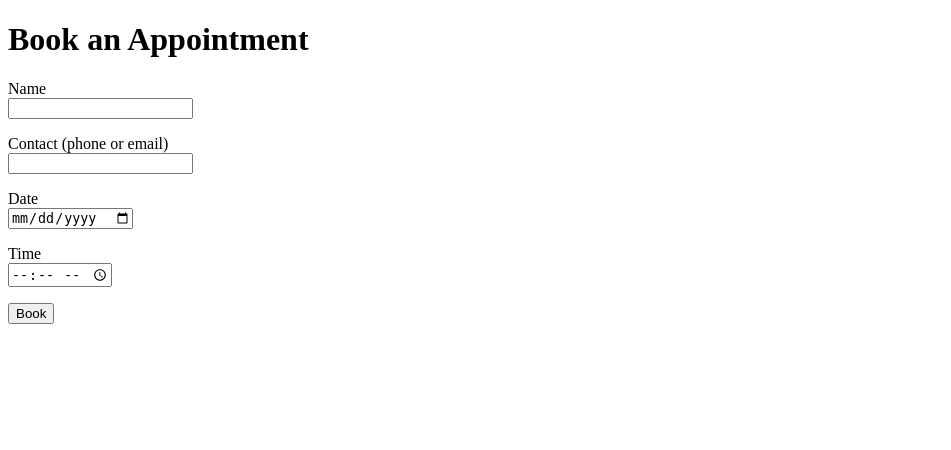
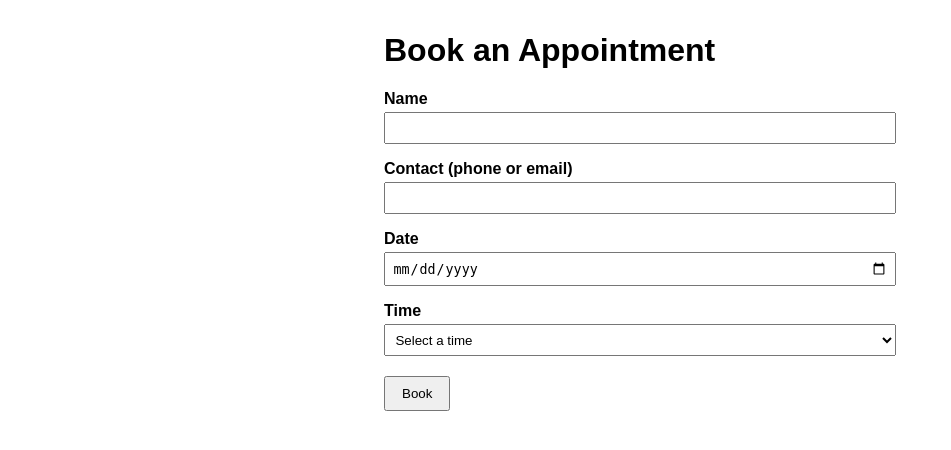
Before and after one commit to soitirakis/patient-scheduler, a Flask app: page /book in a window 1280 px wide. Shown: the top 450 px of the page, without its empty margins (0-951 px from the left). Run offline with Flask 3, Linux system fonts and the light colour scheme.

Commit message:
Add patient booking form with double-booking prevention
Co-Authored-By: Claude Opus 4.8 (1M context) <noreply@anthropic.com>

```diff
--- a/app.py
+++ b/app.py
@@ -1,8 +1,17 @@
 import os
+from datetime import date, datetime
 from io import BytesIO
 
 import qrcode
-from flask import Flask, redirect, render_template, request, send_file, url_for
+from flask import (
+    Flask,
+    jsonify,
+    redirect,
+    render_template,
+    request,
+    send_file,
+    url_for,
+)
 from openpyxl import Workbook
 
 from db import (
@@ -10,10 +19,20 @@ from db import (
     create_appointment,
     delete_appointment,
     get_appointments,
+    get_booked_times,
     init_db,
 )
 
 app = Flask(__name__)
+
+# Bookable 30-minute slots within business hours: 09:00 through 16:30, the
+# last slot that ends by 17:00. Used both to render the form dropdown and to
+# validate submitted times.
+TIME_SLOTS = [
+    f"{hour:02d}:{minute:02d}"
+    for hour in range(9, 17)
+    for minute in (0, 30)
+]
 
 
 @app.route("/")
@@ -29,27 +48,70 @@ def book():
         appointment_date = request.form.get("appointment_date", "").strip()
         appointment_time = request.form.get("appointment_time", "").strip()
 
-        if not all([patient_name, patient_contact, appointment_date, appointment_time]):
+        def show_error(message):
             return render_template(
                 "book.html",
-                error="All fields are required.",
+                error=message,
                 form=request.form,
+                time_slots=TIME_SLOTS,
+                today=date.today().isoformat(),
+            )
+
+        if not all([patient_name, patient_contact, appointment_date, appointment_time]):
+            return show_error("All fields are required.")
+
+        try:
+            parsed_date = datetime.strptime(appointment_date, "%Y-%m-%d").date()
+        except ValueError:
+            return show_error("Please enter a valid date.")
+
+        if parsed_date < date.today():
+            return show_error("The appointment date cannot be in the past.")
+
+        if appointment_time not in TIME_SLOTS:
+            return show_error(
+                "Please choose a time on the half hour between 09:00 and 16:30."
             )
 
         try:
             create_appointment(
                 patient_name, patient_contact, appointment_date, appointment_time
             )
-        except SlotTakenError as exc:
-            return render_template(
-                "book.html",
-                error=str(exc),
-                form=request.form,
+        except SlotTakenError:
+            return show_error(
+                "This time slot is already booked. Please choose another."
             )
 
-        return redirect(url_for("book", booked=1))
+        return redirect(
+            url_for(
+                "book_confirmed", date=appointment_date, time=appointment_time
+            )
+        )
 
-    return render_template("book.html", booked=request.args.get("booked"))
+    return render_template(
+        "book.html",
+        time_slots=TIME_SLOTS,
+        today=date.today().isoformat(),
+    )
+
+
+@app.route("/book/confirmed")
+def book_confirmed():
+    return render_template(
+        "confirmed.html",
+        appointment_date=request.args.get("date"),
+        appointment_time=request.args.get("time"),
+    )
+
+
+@app.route("/available/<appointment_date>")
+def available(appointment_date):
+    return jsonify(
+        {
+            "date": appointment_date,
+            "booked_times": get_booked_times(appointment_date),
+        }
+    )
 
 
 @app.route("/appointments")
--- a/db.py
+++ b/db.py
@@ -49,6 +49,24 @@ def get_appointments():
         conn.close()
 
 
+def get_booked_times(appointment_date):
+    """Return a list of already-booked times for the given date."""
+    conn = get_connection()
+    try:
+        rows = conn.execute(
+            """
+            SELECT appointment_time
+            FROM appointments
+            WHERE appointment_date = ?
+            ORDER BY appointment_time
+            """,
+            (appointment_date,),
+        ).fetchall()
+        return [row["appointment_time"] for row in rows]
+    finally:
+        conn.close()
+
+
 def delete_appointment(appointment_id):
     """Delete an appointment by id. Returns True if a row was removed."""
     conn = get_connection()
--- a/templates/book.html
+++ b/templates/book.html
@@ -4,42 +4,49 @@
     <meta charset="utf-8">
     <meta name="viewport" content="width=device-width, initial-scale=1">
     <title>Book an Appointment</title>
+    <style>
+        body { font-family: sans-serif; max-width: 32rem; margin: 2rem auto; padding: 0 1rem; }
+        label { display: block; margin-top: 1rem; font-weight: bold; }
+        input, select { width: 100%; padding: 0.4rem; margin-top: 0.25rem; box-sizing: border-box; }
+        button { margin-top: 1.25rem; padding: 0.5rem 1rem; }
+        .error { color: #b00020; background: #fde7ea; padding: 0.75rem; border-radius: 4px; }
+    </style>
 </head>
 <body>
     <h1>Book an Appointment</h1>
 
-    {% if booked %}
-    <p style="color: green;">Your appointment has been booked.</p>
-    {% endif %}
-
     {% if error %}
-    <p style="color: red;">{{ error }}</p>
+    <p class="error">{{ error }}</p>
     {% endif %}
 
     <form method="post" action="{{ url_for('book') }}">
-        <p>
-            <label for="patient_name">Name</label><br>
+        <label for="patient_name">Name</label>
         <input type="text" id="patient_name" name="patient_name"
                value="{{ form.patient_name if form else '' }}" required>
-        </p>
-        <p>
-            <label for="patient_contact">Contact (phone or email)</label><br>
+
+        <label for="patient_contact">Contact (phone or email)</label>
         <input type="text" id="patient_contact" name="patient_contact"
                value="{{ form.patient_contact if form else '' }}" required>
-        </p>
-        <p>
-            <label for="appointment_date">Date</label><br>
+
+        <label for="appointment_date">Date</label>
         <input type="date" id="appointment_date" name="appointment_date"
+               min="{{ today }}"
                value="{{ form.appointment_date if form else '' }}" required>
-        </p>
-        <p>
-            <label for="appointment_time">Time</label><br>
-            <input type="time" id="appointment_time" name="appointment_time"
-                   value="{{ form.appointment_time if form else '' }}" required>
-        </p>
-        <p>
+
+        <label for="appointment_time">Time</label>
+        <select id="appointment_time" name="appointment_time" required>
+            <option value="" disabled {{ 'selected' if not form or not form.appointment_time else '' }}>
+                Select a time
+            </option>
+            {% for slot in time_slots %}
+            <option value="{{ slot }}"
+                    {{ 'selected' if form and form.appointment_time == slot else '' }}>
+                {{ slot }}
+            </option>
+            {% endfor %}
+        </select>
+
         <button type="submit">Book</button>
-        </p>
     </form>
 </body>
 </html>
```
Also changed, not shown: templates/confirmed.html (added, +28 -0 lines). Lines whose indentation alone changed are shown as unchanged.
